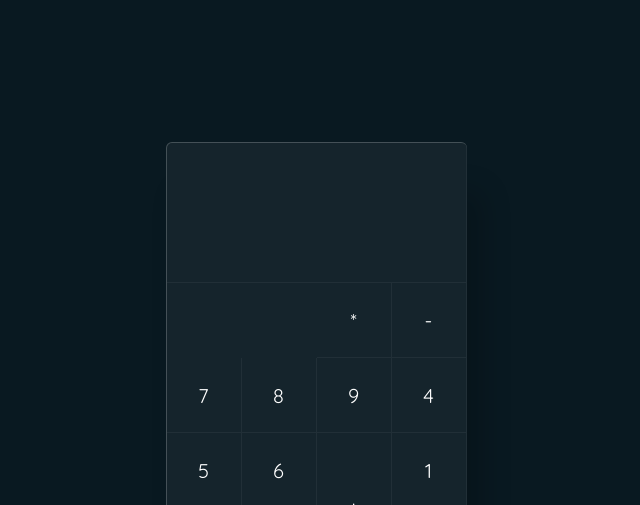
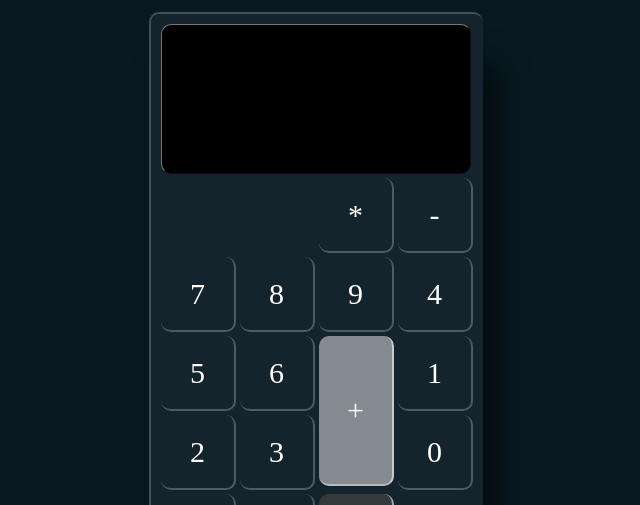
Before and after one commit to Dalyclnl/Old-calculator, a website: page index.html in a window 1280 px wide. Shown: the top 505 px of the page, without its empty margins (324-964 px from the left). Drawn offline with Linux system fonts and the light colour scheme.

Commit message:
scrip y css

```diff
--- a/style.css
+++ b/style.css
@@ -1,29 +1,28 @@
-@import url("https://fonts.googleapis.com/css2?family=Quicksand:wght@300;400;500&display=swap");
+@import url('https://fonts.googleapis.com/css2?family=Orbitron&display=swap');
 
 * {
-    margin: 0;
-    padding: 0;
+    margin: 2px;
+    padding: 3px;
     box-sizing: border-box;
-    font-family: "Quicksand", sans-serif;
+    font-family: "Quicksand",
 }
 
 body {
     display: flex;
     justify-content: center;
     align-items: center;
-    min-height: 100vh;
     background: #091921;
 }
 
 body .container {
     position: relative;
     background: rgba(255, 255, 255, 0.05);
-    border-radius: 6px;
+    border-radius: 10px;
     overflow: hidden;
     z-index: 10;
-    border-top: 1px solid rgba(255, 255, 255, 0.2);
-    border-left: 1px solid rgba(255, 255, 255, 0.2);
-    box-shadow: 15px 50px 30px rgba(0, 0, 0, 0.2);
+    border-top: 2px solid rgba(255, 255, 255, 0.2);
+    border-left: 2px solid rgba(255, 255, 255, 0.2);
+    box-shadow: 15px 50px 30px rgba(0, 0, 0, 0.589);
 }
 
 body .container .oldcalculator {
@@ -33,57 +32,71 @@ body .container .oldcalculator {
 
 body .container .oldcalculator .value {
     grid-column: span 4;
-    height: 140px;
-    width: 300px;
+    height: 150px;
+    width: 310px;
     text-align: right;
-    border: none;
+    border-radius: 10px;
     outline: none;
     padding: 10px;
-    font-size: 30px;
-    background: transparent;
+    font-size: 50px;
+    background: black;
     color: #fff;
     border-bottom: 1px solid rgba(255, 255, 255, 0.05);
     border-right: 1px solid rgba(255, 255, 255, 0.05);
     resize: none;
+    font-family: 'VT323', monospace;
+    color: greenyellow;
 }
 
 body .container .oldcalculator span {
+    background: lighten(grey, 3%);
+    box-shadow: 1px 2px -1px darken(grey, 5%);
     display: grid;
+    padding: 3px;
     place-items: center;
     width: 75px;
     height: 75px;
     color: #fff;
     font-weight: 400;
     cursor: pointer;
-    font-size: 20px;
-    user-select: none;
-    border-bottom: 1px solid rgba(255, 255, 255, 0.05);
-    border-right: 1px solid rgba(255, 255, 255, 0.05);
+    font-size: 30px;
+    border-color: 2px rgb(51, 255, 0);
+    border-radius: 10px;
+    border-bottom: 2px solid rgba(255, 255, 255, 0.247);
+    border-right: 2px solid rgba(255, 255, 255, 0.247);
 }
+
 
 body .container .oldcalculator span.clear {
     grid-column: span 2;
-    width: 150px;
-    background: rgba(255, 255, 255, 0.05);
+    width: 75px;
+    background: rgba(236, 11, 11, 0.425);
 }
 
 body .container .oldcalculator span.plus {
     grid-row: span 2;
     height: 150px;
+    background: rgba(255, 255, 255, 0.473);
+    padding-top: 2px;
+    border-bottom: 2.5px solid rgba(255, 255, 255, 0.418);
+    border-right: 2.5px solid rgba(255, 255, 255, 0.548);
+
 }
 
 body .container .oldcalculator span.equal {
-    background: rgba(255, 255, 255, 0.05);
+    background: rgba(88, 84, 76, 0.473);
+    padding-top: 2px;
+    border-bottom: 2.5px solid rgba(255, 255, 255, 0.418);
+    border-right: 2.5px solid rgba(255, 255, 255, 0.548);
+
 }
 
-body .container .oldcalculator span:hover {
-    transition: 0;
-    background: rgba(255, 255, 255, 0.05);
+body .container .oldcalculator span :hover {
+    background: darken(grey, 1.5%);
+    border: 1px solid rgba(#000, .05);
+    box-shadow: 1px 1px 2px rgba(#fff, .2);
+    color: lighten(grey, 18%);
+    text-decoration: none;
+    text-shadow: -1px -1px 0 darken(black, 9.5%);
+    transition: all 250ms linear;
 }
-
-body .container .oldcalculator span:active {
-    background: #14ff47;
-    color: #192f00;
-    font-size: 24px;
-    font-weight: 500;
-}
```
Also changed, not shown: package.json (added, +7 -0 lines), 1 other file.
